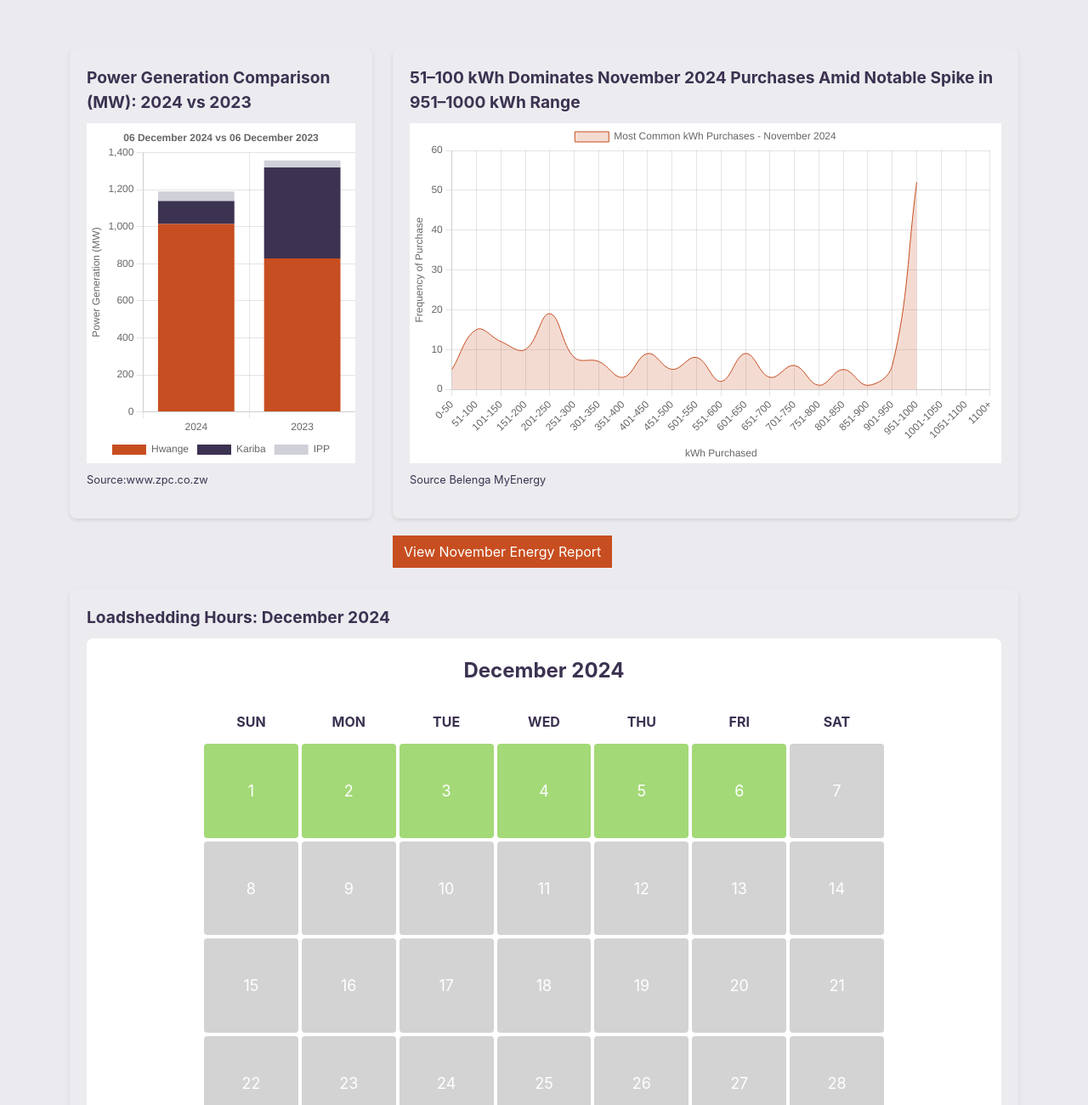
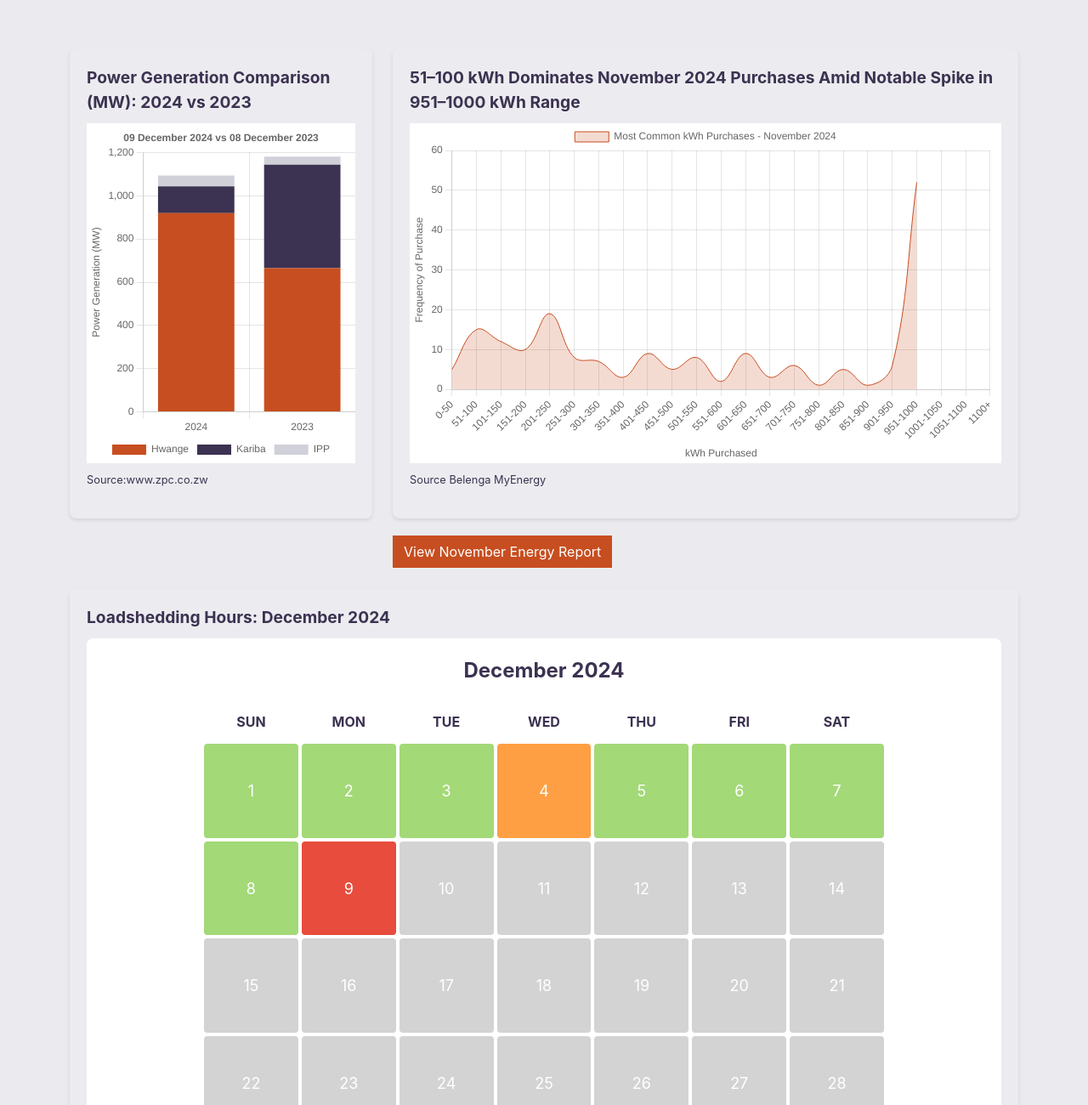
Before and after one commit to meterwatch/meterwatch.github.io, a plain HTML site: page index.html in a window 1280 px wide. Shown: the part 757-2057 px from the top of the page at 85% size. Drawn offline with nearby package versions, Linux system fonts and the light colour scheme.

Commit message:
10 December update

```diff
--- a/index.html
+++ b/index.html
@@ -423,8 +423,19 @@
 <link rel="icon" type="image/png" sizes="32x32" href="favicon-32x32.png">
 <link rel="icon" type="image/png" sizes="16x16" href="favicon-16x16.png">
 <link rel="manifest" href="site.webmanifest">
+<!-- Google Tag Manager -->
+<script>(function(w,d,s,l,i){w[l]=w[l]||[];w[l].push({'gtm.start':
+    new Date().getTime(),event:'gtm.js'});var f=d.getElementsByTagName(s)[0],
+    j=d.createElement(s),dl=l!='dataLayer'?'&l='+l:'';j.async=true;j.src=
+    'https://www.googletagmanager.com/gtm.js?id='+i+dl;f.parentNode.insertBefore(j,f);
+    })(window,document,'script','dataLayer','GTM-MWC458DP');</script>
+    <!-- End Google Tag Manager -->
 </head>
 <body>
+    <!-- Google Tag Manager (noscript) -->
+<noscript><iframe src="https://www.googletagmanager.com/ns.html?id=GTM-MWC458DP"
+    height="0" width="0" style="display:none;visibility:hidden"></iframe></noscript>
+    <!-- End Google Tag Manager (noscript) -->
     <nav class="navbar navbar-expand-lg">
         <div class="container">
             <a class="navbar-brand" href="#">Meter Watch</a>
@@ -544,18 +555,18 @@
                     <div class="weekday">FRI</div>
                     <div class="weekday">SAT</div>
                 </div>
-                <div class="week">
+                  <div class="week">
                     <div class="day" style="background-color: #A3D977;" data-value="0">1<span class="day-tooltip">December 2024</span></div>
                     <div class="day" style="background-color: #A3D977;" data-value="0">2<span class="day-tooltip">December 2024</span></div>
                     <div class="day" style="background-color: #A3D977;" data-value="0">3<span class="day-tooltip">December 2024</span></div>
-                    <div class="day" style="background-color: #A3D977;" data-value="0">4<span class="day-tooltip">December 2024</span></div>
+                    <div class="day" style="background-color: #FF9F43;" data-value="0">4<span class="day-tooltip">December 2024</span></div>
                     <div class="day" style="background-color: #A3D977;" data-value="0">5<span class="day-tooltip">December 2024</span></div>
                     <div class="day" style="background-color: #A3D977;" data-value="0">6<span class="day-tooltip">December 2024</span></div>
-                    <div class="day" style="background-color: #D3D3D3;" data-value="0">7<span class="day-tooltip">December 2024</span></div>
+                    <div class="day" style="background-color: #A3D977;" data-value="0">7<span class="day-tooltip">December 2024</span></div>
                 </div>
                 <div class="week">
-                    <div class="day" style="background-color: #D3D3D3;" data-value="0">8<span class="day-tooltip">December 2024</span></div>
-                    <div class="day" style="background-color: #D3D3D3;" data-value="0">9<span class="day-tooltip">December 2024</span></div>
+                    <div class="day" style="background-color: #A3D977;" data-value="0">8<span class="day-tooltip">December 2024</span></div>
+                    <div class="day" style="background-color: #E74C3C;" data-value="0">9<span class="day-tooltip">December 2024</span></div>
                     <div class="day" style="background-color: #D3D3D3;;" data-value="0">10<span class="day-tooltip">December 2024</span></div>
                     <div class="day" style="background-color: #D3D3D3;" data-value="0">11<span class="day-tooltip">December 2024</span></div>
                     <div class="day" style="background-color: #D3D3D3;" data-value="0">12<span class="day-tooltip">December 2024</span></div>
@@ -831,17 +842,17 @@
 		            datasets: [
 		                {
 		                    label: 'Hwange',
-		                    data: [1014, 829],
+		                    data: [919, 665],
 		                    backgroundColor: '#c74e20', // Color for Hwange
 		                },
 		                {
 		                    label: 'Kariba',
-		                    data: [124.5, 490],
+		                    data: [124.5, 479],
 		                    backgroundColor: '#3c3251', // Color for Kariba
 		                },
 		                {
 		                    label: 'IPP',
-		                    data: [51, 38],
+		                    data: [50, 37],
 		                    backgroundColor: '#D0D0D9', // Color for IPP
 		                }
 		            ]
@@ -855,7 +866,7 @@
 		                },
 		                title: {
 		                    display: true,
-		                    text: '06 December 2024 vs 06 December 2023'
+		                    text: '09 December 2024 vs 08 December 2023'
 		                }
 		            },
 		            scales: {
```
Also changed, not shown: Loadshedding.html (+5 -5 lines).
